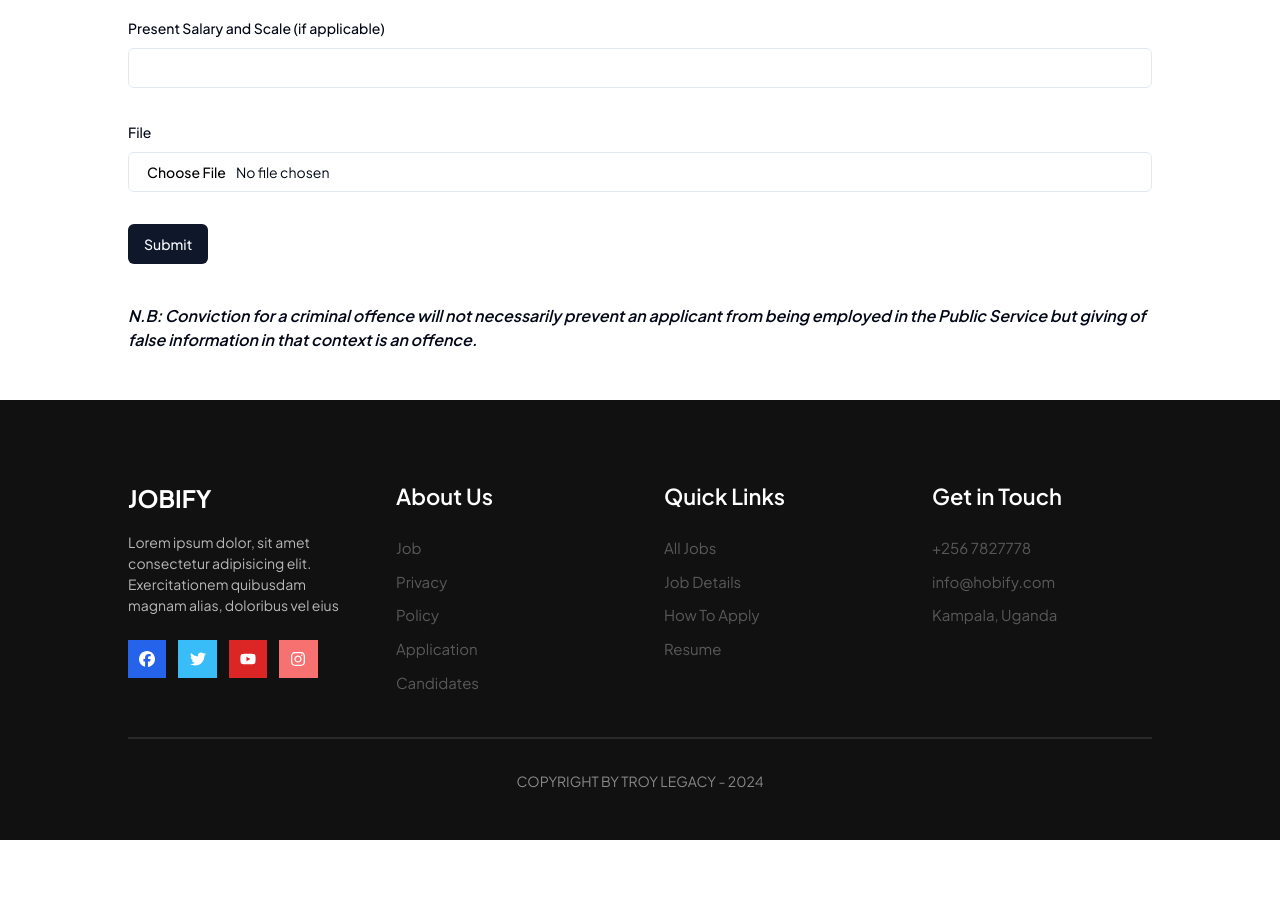
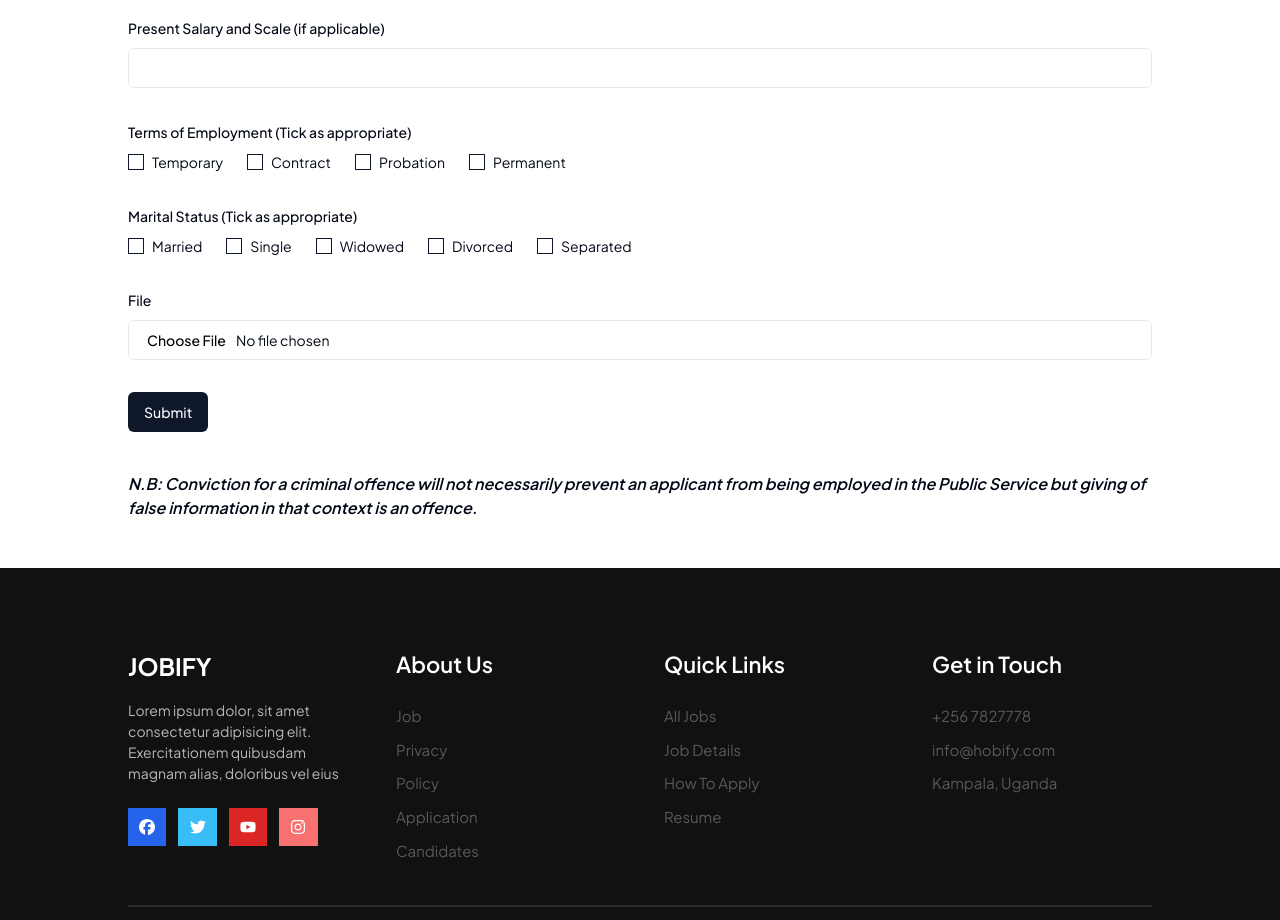
Before and after one commit to TroyMoses/job-portal, a Next.js app: page /jobs/application/1 in a window 1280 px wide. Shown: the part 1820-2740 px from the top of the page. Before the commit the page ends 2660 px from the top, so only its background shows below. Built offline with nearby package versions, Linux system fonts and the light colour scheme; no server answers.

Commit message:
application form

```diff
--- a/convex/files.ts
+++ b/convex/files.ts
@@ -70,6 +70,8 @@ export const createFile = mutation({
     presentministry: v.string(),
     presentpost: v.string(),
     presentsalary: v.string(),
+    termsofemployment: v.string(),
+    maritalstatus: v.string(),
   },
   async handler(ctx, args) {
     const hasAccess = await hasAccessToOrg(ctx, args.orgId);
@@ -97,6 +99,8 @@ export const createFile = mutation({
       presentministry: args.presentministry,
       presentpost: args.presentpost,
       presentsalary: args.presentsalary,
+      termsofemployment: args.termsofemployment,
+      maritalstatus: args.maritalstatus,
     });
   },
 });
@@ -169,6 +173,8 @@ export const getFiles = query({
         presentministry: file.presentministry,
         presentpost: file.presentpost,
         presentsalary: file.presentsalary,
+        termsofemployment: file.termsofemployment,
+        maritalstatus: file.maritalstatus,
       }))
     );
 
--- a/convex/schema.ts
+++ b/convex/schema.ts
@@ -38,6 +38,8 @@ export default defineSchema({
     presentministry: v.optional(v.string()),
     presentpost: v.optional(v.string()),
     presentsalary: v.optional(v.string()),
+    termsofemployment: v.optional(v.string()),
+    maritalstatus: v.optional(v.string()),
   })
     .index("by_orgId", ["orgId"])
     .index("by_shouldDelete", ["shouldDelete"]),
--- a/src/app/jobs/application/[id]/page.tsx
+++ b/src/app/jobs/application/[id]/page.tsx
@@ -16,14 +16,6 @@ import {
 import { Input } from "@/components/ui/input";
 import { useMutation } from "convex/react";
 import { api } from "../../../../../convex/_generated/api";
-import {
-  Dialog,
-  DialogContent,
-  DialogDescription,
-  DialogHeader,
-  DialogTitle,
-  DialogTrigger,
-} from "@/components/ui/dialog";
 
 import { z } from "zod";
 
@@ -34,8 +26,6 @@ import { useToast } from "@/components/ui/use-toast";
 import { Loader2 } from "lucide-react";
 import { Doc } from "../../../../../convex/_generated/dataModel";
 
-import { format } from "date-fns";
-import { Calendar } from "@/components/ui/calendar";
 import { RadioGroup, RadioGroupItem } from "@/components/ui/radio-group";
 
 const formSchema = z.object({
@@ -58,6 +48,8 @@ const formSchema = z.object({
   presentministry: z.string().min(1).max(500),
   presentpost: z.string().min(1).max(500),
   presentsalary: z.string().min(1).max(300),
+  termsofemployment: z.string().min(1).max(100),
+  maritalstatus: z.string().min(1).max(100),
 });
 
 const JobApplication = ({ params }: { params: { id: string } }) => {
@@ -86,6 +78,8 @@ const JobApplication = ({ params }: { params: { id: string } }) => {
       presentministry: "",
       presentpost: "",
       presentsalary: "",
+      termsofemployment: "",
+      maritalstatus: "",
     },
   });
 
@@ -138,6 +132,8 @@ const JobApplication = ({ params }: { params: { id: string } }) => {
         presentministry: values.presentministry,
         presentpost: values.presentpost,
         presentsalary: values.presentsalary,
+        termsofemployment: values.termsofemployment,
+        maritalstatus: values.maritalstatus,
       });
 
       form.reset();
@@ -388,7 +384,6 @@ const JobApplication = ({ params }: { params: { id: string } }) => {
                           onValueChange={field.onChange}
                           className="flex flex-row space-x-4"
                         >
-                          {/* Wrap the label inside a <label> element */}
                           <div className="flex items-center space-x-2">
                             <RadioGroupItem value="temporary" />
                             <label className="text-sm">Temporary</label>
@@ -455,6 +450,84 @@ const JobApplication = ({ params }: { params: { id: string } }) => {
 
                 <FormField
                   control={form.control}
+                  name="termsofemployment"
+                  render={({ field }) => (
+                    <FormItem>
+                      <FormLabel>
+                      Terms of Employment {"("}Tick as appropriate{")"}
+                      </FormLabel>
+                      <FormControl>
+                        <RadioGroup
+                          value={field.value}
+                          onValueChange={field.onChange}
+                          className="flex flex-row space-x-4"
+                        >
+                          <div className="flex items-center space-x-2">
+                            <RadioGroupItem value="temporary" />
+                            <label className="text-sm">Temporary</label>
+                          </div>
+                          <div className="flex items-center space-x-2">
+                            <RadioGroupItem value="contract" />
+                            <label className="text-sm">Contract</label>
+                          </div>
+                          <div className="flex items-center space-x-2">
+                            <RadioGroupItem value="probation" />
+                            <label className="text-sm">Probation</label>
+                          </div>
+                          <div className="flex items-center space-x-2">
+                            <RadioGroupItem value="permanent" />
+                            <label className="text-sm">Permanent</label>
+                          </div>
+                        </RadioGroup>
+                      </FormControl>
+                      <FormMessage />
+                    </FormItem>
+                  )}
+                />
+
+                <FormField
+                  control={form.control}
+                  name="maritalstatus"
+                  render={({ field }) => (
+                    <FormItem>
+                      <FormLabel>
+                        Marital Status {"("}Tick as appropriate{")"}
+                      </FormLabel>
+                      <FormControl>
+                        <RadioGroup
+                          value={field.value}
+                          onValueChange={field.onChange}
+                          className="flex flex-row space-x-4"
+                        >
+                          <div className="flex items-center space-x-2">
+                            <RadioGroupItem value="married" />
+                            <label className="text-sm">Married</label>
+                          </div>
+                          <div className="flex items-center space-x-2">
+                            <RadioGroupItem value="single" />
+                            <label className="text-sm">Single</label>
+                          </div>
+                          <div className="flex items-center space-x-2">
+                            <RadioGroupItem value="widowed" />
+                            <label className="text-sm">Widowed</label>
+                          </div>
+                          <div className="flex items-center space-x-2">
+                            <RadioGroupItem value="divorced" />
+                            <label className="text-sm">Divorced</label>
+                          </div>
+                          <div className="flex items-center space-x-2">
+                            <RadioGroupItem value="separated" />
+                            <label className="text-sm">Separated</label>
+                          </div>
+                        </RadioGroup>
+                      </FormControl>
+                      <FormMessage />
+                    </FormItem>
+                  )}
+                />
+
+                <FormField
+                  control={form.control}
                   name="file"
                   render={() => (
                     <FormItem>
```
